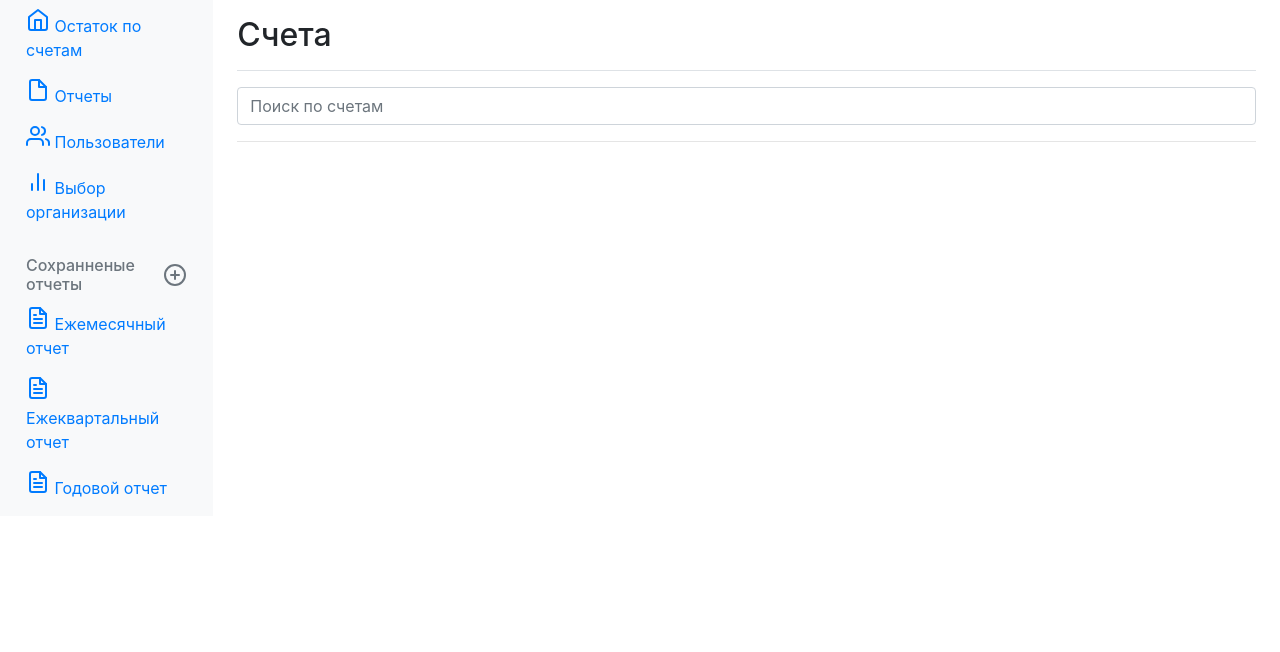
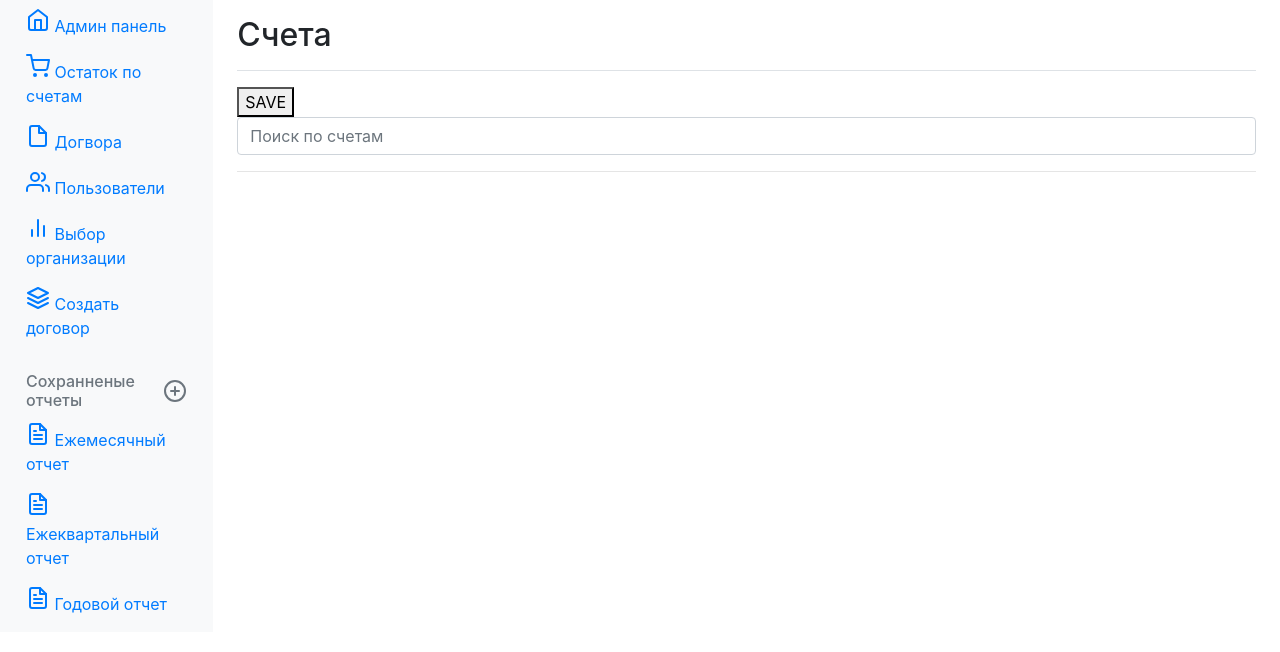
Before and after one commit to DanInSpace104/MeshRegionHack_DigitalBreakthrough, a Django app: page /reports/accts/ in a window 1280 px wide. Shown: the part 40-692 px from the top of the page. Run offline with Django 3.2, Linux system fonts and the light colour scheme; parts of the project's set-up code (start-up, migrations or seed data) failed here and were passed over; some libraries are stand-ins or nearby versions.

Commit message:
Изменение договоров

```diff
--- a/reports/templates/reports/accts.html
+++ b/reports/templates/reports/accts.html
@@ -17,7 +17,7 @@
         <h1 class="h2">Счета</h1>
 
     </div>
-
+    <button onclick="onSave();">SAVE</button>
     <div class="row form-group">
         <div class="col-sm-12">
             <input class="form-control" type="text" placeholder="Поиск по счетам">
--- a/reports/templates/reports/base.html
+++ b/reports/templates/reports/base.html
@@ -13,7 +13,7 @@
 
 <body>
     <nav class="navbar navbar-dark sticky-top bg-dark flex-md-nowrap p-0">
-        <a class="navbar-brand col-sm-3 col-md-2 mr-0" href="https://getbootstrap.com/docs/4.0/examples/dashboard/#">Росатом</a>
+        <a class="navbar-brand col-sm-3 col-md-2 mr-0" href="/reports/adminpanel/">Росатом</a>
         <!-- <input class="form-control form-control-dark w-100" type="text" placeholder="Поиск" aria-label="Search"> -->
         <ul class="navbar-nav px-3">
             <li class="nav-item text-nowrap">
@@ -28,19 +28,28 @@
                 <div class="sidebar-sticky">
                     <ul class="nav flex-column">
                         <li class="nav-item">
-                            <a class="nav-link active" href="https://getbootstrap.com/docs/4.0/examples/dashboard/#">
+                            <a class="nav-link active" href="/reports/adminpanel/">
                                 <svg xmlns="http://www.w3.org/2000/svg" width="24" height="24" viewBox="0 0 24 24" fill="none" stroke="currentColor" stroke-width="2" stroke-linecap="round" stroke-linejoin="round" class="feather feather-home">
                                     <path d="M3 9l9-7 9 7v11a2 2 0 0 1-2 2H5a2 2 0 0 1-2-2z"></path>
                                     <polyline points="9 22 9 12 15 12 15 22"></polyline>
+                                </svg> Админ панель<span class="sr-only">(current)</span>
+                            </a>
+                        </li>
+                        <li class="nav-item">
+                            <a class="nav-link active" href="#">
+                                <svg xmlns="http://www.w3.org/2000/svg" width="24" height="24" viewBox="0 0 24 24" fill="none" stroke="currentColor" stroke-width="2" stroke-linecap="round" stroke-linejoin="round" class="feather feather-shopping-cart">
+                                    <circle cx="9" cy="21" r="1"></circle>
+                                    <circle cx="20" cy="21" r="1"></circle>
+                                    <path d="M1 1h4l2.68 13.39a2 2 0 0 0 2 1.61h9.72a2 2 0 0 0 2-1.61L23 6H6"></path>
                                 </svg> Остаток по счетам <span class="sr-only">(current)</span>
                             </a>
                         </li>
                         <li class="nav-item">
-                            <a class="nav-link" href="https://getbootstrap.com/docs/4.0/examples/dashboard/#">
+                            <a class="nav-link" href="/reports/accts/">
                                 <svg xmlns="http://www.w3.org/2000/svg" width="24" height="24" viewBox="0 0 24 24" fill="none" stroke="currentColor" stroke-width="2" stroke-linecap="round" stroke-linejoin="round" class="feather feather-file">
                                     <path d="M13 2H6a2 2 0 0 0-2 2v16a2 2 0 0 0 2 2h12a2 2 0 0 0 2-2V9z"></path>
                                     <polyline points="13 2 13 9 20 9"></polyline>
-                                </svg> Отчеты
+                                </svg> Догвора
                             </a>
                         </li>
                         <!-- <li class="nav-item">
@@ -53,7 +62,7 @@
                             </a>
                         </li> -->
                         <li class="nav-item">
-                            <a class="nav-link" href="https://getbootstrap.com/docs/4.0/examples/dashboard/#">
+                            <a class="nav-link" href="#">
                                 <svg xmlns="http://www.w3.org/2000/svg" width="24" height="24" viewBox="0 0 24 24" fill="none" stroke="currentColor" stroke-width="2" stroke-linecap="round" stroke-linejoin="round" class="feather feather-users">
                                     <path d="M17 21v-2a4 4 0 0 0-4-4H5a4 4 0 0 0-4 4v2"></path>
                                     <circle cx="9" cy="7" r="4"></circle>
@@ -71,20 +80,20 @@
                                 </svg> Выбор организации
                             </a>
                         </li>
-                        <!-- <li class="nav-item">
-                            <a class="nav-link" href="https://getbootstrap.com/docs/4.0/examples/dashboard/#">
+                        <li class="nav-item">
+                            <a class="nav-link" href="/reports/createacct/">
                                 <svg xmlns="http://www.w3.org/2000/svg" width="24" height="24" viewBox="0 0 24 24" fill="none" stroke="currentColor" stroke-width="2" stroke-linecap="round" stroke-linejoin="round" class="feather feather-layers">
                                     <polygon points="12 2 2 7 12 12 22 7 12 2"></polygon>
                                     <polyline points="2 17 12 22 22 17"></polyline>
                                     <polyline points="2 12 12 17 22 12"></polyline>
-                                </svg> Integrations
+                                </svg> Создать договор
                             </a>
-                        </li> -->
+                        </li>
                     </ul>
 
                     <h6 class="sidebar-heading d-flex justify-content-between align-items-center px-3 mt-4 mb-1 text-muted">
                         <span>Сохранненые отчеты</span>
-                        <a class="d-flex align-items-center text-muted" href="https://getbootstrap.com/docs/4.0/examples/dashboard/#">
+                        <a class="d-flex align-items-center text-muted" href="#">
                             <svg xmlns="http://www.w3.org/2000/svg" width="24" height="24" viewBox="0 0 24 24" fill="none" stroke="currentColor" stroke-width="2" stroke-linecap="round" stroke-linejoin="round" class="feather feather-plus-circle">
                                 <circle cx="12" cy="12" r="10"></circle>
                                 <line x1="12" y1="8" x2="12" y2="16"></line>
--- a/reports/templates/reports/selectorg.html
+++ b/reports/templates/reports/selectorg.html
@@ -20,9 +20,9 @@
 
     <div>
         <div class="form-group row">
-            <label for="id1" class="col-form-label col-sm-2">Организация:</label>
+            <label for="orgMain" class="col-form-label col-sm-2">Организация:</label>
             <div class="col-sm-9">
-                <select class="form-control" name="" id="id1">
+                <select class="form-control" name="" id="orgMain">
                     <option value="">mail.ru</option>
                     <option value="">Google</option>
                     <option value="">Яндекс</option>
--- a/reports/urls.py
+++ b/reports/urls.py
@@ -13,8 +13,10 @@ router.register('bankbiks', views.BankBiksViewSet, basename='bankbiks')
 urlpatterns = [
     path('', include(router.urls)),
     path('api/', include('rest_framework.urls')),
+    path('change_accs/', views.change_accounts),
     path('accs_by_company/<company_id>', views.AccountsByCompList.as_view(), name='accs_by_comp'),
     path('accts/', views.accts),
     path('createacct/', views.createacct),
     path('selectorg/', views.selectorg),
+    path('adminpanel/', views.adminpanel),
 ]
--- a/reports/views.py
+++ b/reports/views.py
@@ -1,6 +1,7 @@
 from django.shortcuts import render, get_object_or_404, get_list_or_404
 from django.views.generic import ListView
 from rest_framework import generics
+from rest_framework.decorators import api_view, renderer_classes
 from rest_framework import viewsets, permissions
 from .models import Company, Account, Bank, Currency, Report
 from rest_framework.response import Response
@@ -23,6 +24,9 @@ def createacct(request):
 def selectorg(request):
     return render(request, 'reports/selectorg.html')
 
+def adminpanel(request):
+    return render(request, 'reports/adminpanel.html')
+
 
 class CompanysViewSet(viewsets.ModelViewSet):
     model = Company
@@ -38,10 +42,24 @@ class ReportsViewSet(generics.ListAPIView):
     permission_classes = [permissions.IsAuthenticated]
 
     def post(self, request, *args, **kwargs):
-        data = self.request.POST['data']
-        create_report(data)
-        return Response(status=2000)
+        data = self.request.data
+        print(data)
+        # create_report(data)
+        return Response(status=200)
 
+
+@api_view(('POST',))
+def change_accounts(request):
+    data = request.POST
+    for id, bal in data.items():
+        id = int(id)
+        bal = int(bal)
+        acc = Account.objects.get(pk=id)
+        if acc.balance != bal:
+            acc.balance = bal
+            acc.save()
+            print(id)
+    return Response(status=200)
 
 
 class CompanysViewSet(viewsets.ModelViewSet):
--- a/static/js/accts.js
+++ b/static/js/accts.js
@@ -1,3 +1,4 @@
+let acts;
 getAccts();
 
 function getAccts() {
@@ -14,6 +15,7 @@ function getAccts() {
 
         },
         (data) => {
+            acts = data;
             data.map((el) => {
                 $('#accts_list').append(`
                 <li>
@@ -53,3 +55,25 @@ function getAccts() {
         }
     )
 }
+
+function onSave() {
+    let res = {}
+    acts.map(
+        (el) => {
+            res[el.id] = $(`#acct${el.id}`).val()
+        }
+    )
+    $.ajaxSetup({
+        crossDomain: false, // obviates need for sameOrigin test
+        beforeSend: function(xhr, settings) {
+            xhr.setRequestHeader("X-CSRFToken", $.cookie('csrftoken'));
+
+        }
+    });
+    $.post(
+        "/reports/change_accs/", {
+            ...res
+        },
+    );
+    window.location.href = "/reports/accts/";
+}
```
Also changed, not shown: static/js/selectorg.js (+22 -11 lines).
